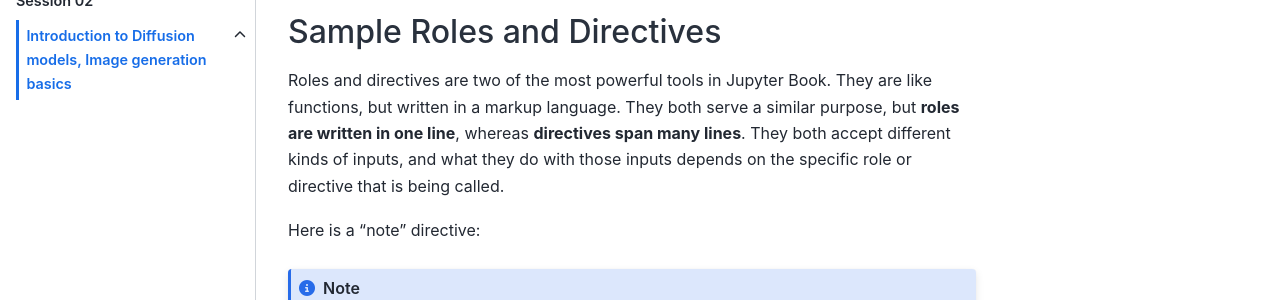
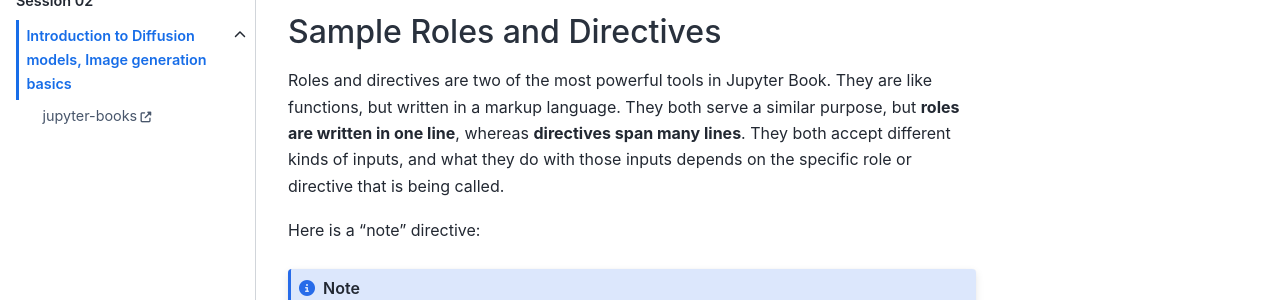
Before and after one commit to SkillSurf/introduction_genAI, a Jupyter Book: the page built from notebooks/S2/Session2.md, in a window 1280 px wide. Shown: the part 512-812 px from the top of the page. Built offline with Jupyter Book 1.0.4 settings and Sphinx 7.4.7 and the Sphinx Book theme 1.1.4, drawn with Linux system fonts in a browser that asks for light colours; pages that are not in the unit, such as notebooks, are missing from menus.

Commit message:
Update structure

```diff
--- a/_toc.yml
+++ b/_toc.yml
@@ -8,8 +8,8 @@
     chapters:
     - file: notebooks/S1/Session1.md
       sections:
-      - file: notebooks/S1/NB_1_1.ipynb
-      - file: notebooks/S1/NB_1_2.ipynb
+      - file: notebooks/S1/Session_1_1.ipynb
+      - file: notebooks/S1/Session_1_2.ipynb
       - url: https://jupyterbook.org/en/stable/start/your-first-book.html
         title: jupyter-books
 
@@ -17,5 +17,7 @@
     chapters:
     - file: notebooks/S2/Session2.md
       sections:
-      - file: notebooks/S2/NB_2_1.ipynb
-      - file: notebooks/S2/NB_2_2.ipynb
+      - file: notebooks/S2/Session_2_1.ipynb
+      - file: notebooks/S2/Session_2_2.ipynb
+      - url: https://jupyterbook.org/en/stable/start/your-first-book.html
+        title: jupyter-books
```
Also changed, not shown: 8 other files.
